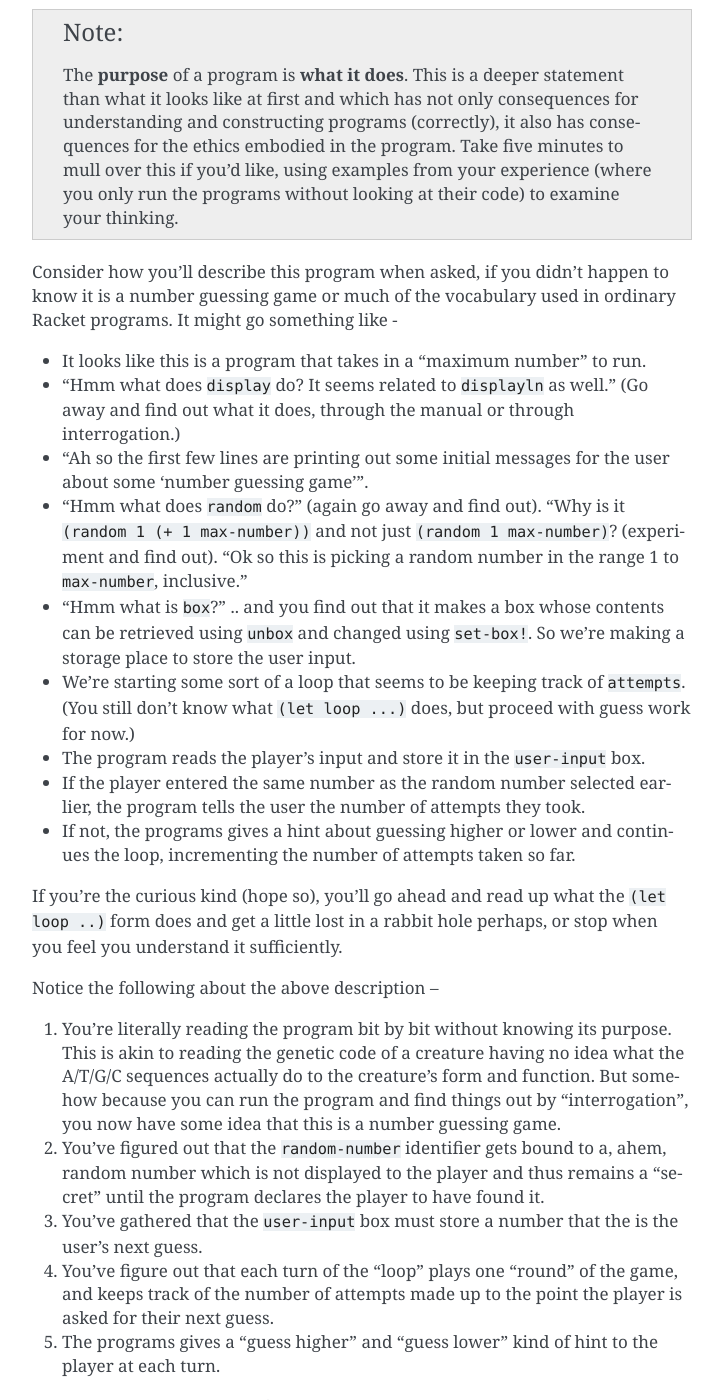
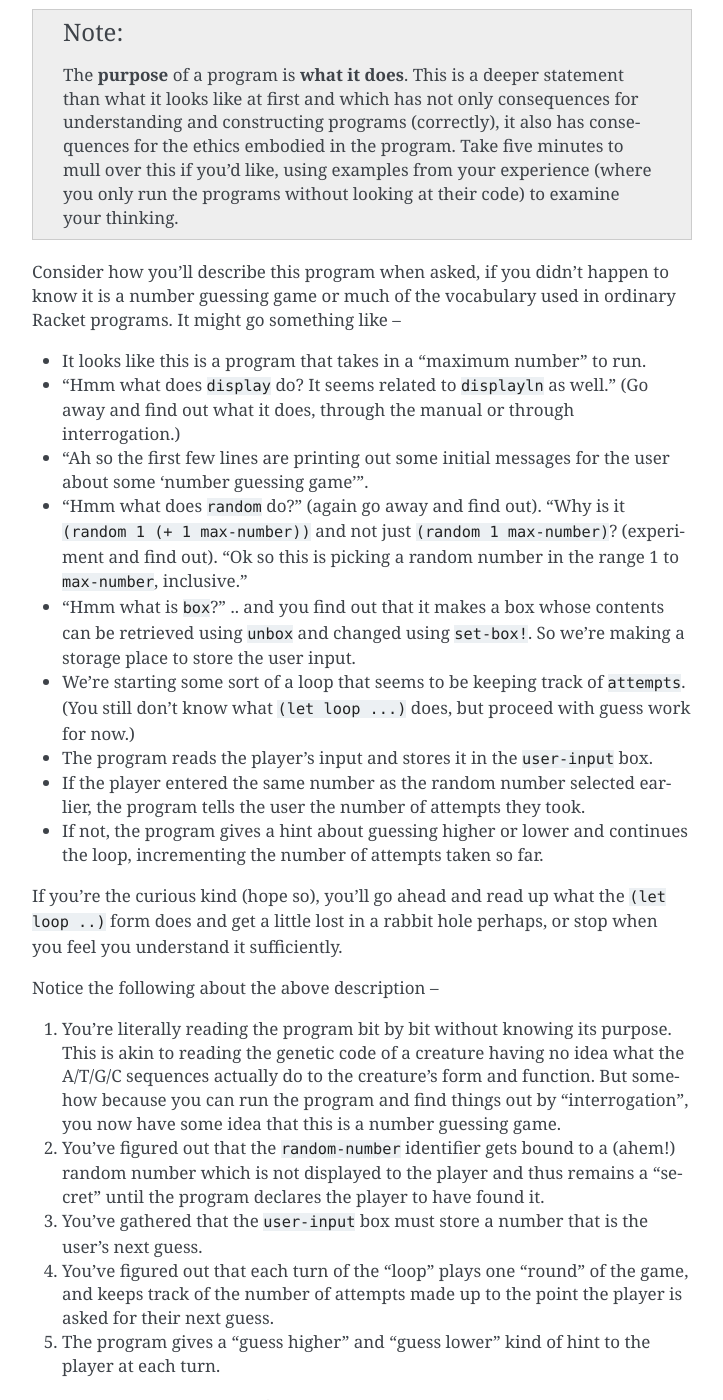
Before and after one commit to kreauniv/complit, a Sphinx documentation site: the page built from source/programs/number-guessing-game.rst, in a window 1280 px wide and 1400 px high, scrolled down 757 px. Shown: the whole window, without its empty margins (388-1111 px from the left). Built offline with Sphinx 7.4.7, drawn with Linux system fonts in a browser that asks for light colours; some of the changed text lies outside the part shown.

Commit message:
Fixed typos

```diff
--- a/source/programs/number-guessing-game.rst
+++ b/source/programs/number-guessing-game.rst
@@ -46,7 +46,7 @@ First off, run the program to see what its purpose is.
 
 Consider how you'll describe this program when asked, if you didn't happen
 to know it is a number guessing game or much of the vocabulary used in
-ordinary Racket programs. It might go something like -
+ordinary Racket programs. It might go something like --
 
 - It looks like this is a program that takes in a "maximum number" to run.
 - "Hmm what does ``display`` do? It seems related to ``displayln`` as well."
@@ -63,10 +63,10 @@ ordinary Racket programs. It might go something like -
 - We're starting some sort of a loop that seems to be keeping track of ``attempts``.
   (You still don't know what ``(let loop ...)`` does, but proceed with guess work
   for now.)
-- The program reads the player's input and store it in the ``user-input`` box.
+- The program reads the player's input and stores it in the ``user-input`` box.
 - If the player entered the same number as the random number selected earlier,
   the program tells the user the number of attempts they took.
-- If not, the programs gives a hint about guessing higher or lower and continues
+- If not, the program gives a hint about guessing higher or lower and continues
   the loop, incrementing the number of attempts taken so far.
 
 If you're the curious kind (hope so), you'll go ahead and read up what the
@@ -81,18 +81,18 @@ Notice the following about the above description --
    somehow because you can run the program and find things out by
    "interrogation", you now have some idea that this is a number guessing game.
 
-2. You've figured out that the ``random-number`` identifier gets bound to a,
-   ahem, random number which is not displayed to the player and thus remains a
+2. You've figured out that the ``random-number`` identifier gets bound to a (ahem!)
+   random number which is not displayed to the player and thus remains a
    "secret" until the program declares the player to have found it.
 
-3. You've gathered that the ``user-input`` box must store a number that the
-   is the user's next guess.
+3. You've gathered that the ``user-input`` box must store a number that is the
+   user's next guess.
 
-4. You've figure out that each turn of the "loop" plays one "round" of the game,
+4. You've figured out that each turn of the "loop" plays one "round" of the game,
    and keeps track of the number of attempts made up to the point the player is
    asked for their next guess.
 
-5. The programs gives a "guess higher" and "guess lower" kind of hint to the
+5. The program gives a "guess higher" and "guess lower" kind of hint to the
    player at each turn.
 
 Now consider the question of how you'd like to have written this program so its
@@ -126,7 +126,7 @@ an abstraction that makes the purpose of these three lines clear --
        (display "I'll pick a number from 1 to ") (display max-number) (displayln ".")
        (displayln "You have to guess it in the fewest attempts you can."))
 
-.. tip:: To make such an "extraction" as ``greet-player``, first identify the what
+.. tip:: To make such an "extraction" as ``greet-player``, first identify what
    you wish to extract by selecting the expressions. In this case, the three ``display..``
    expressions can be considered as though they were nested within a ``(begin ..)``
    form, so we can pull it out this way into the "top level" of the definitions window.
@@ -192,7 +192,7 @@ The program is still doing exactly the same things, but is starting to read a li
 simply due to good names we're choosing.
 
 So now what does the expression ``(set-box! players-guess (read))`` mean? This is asking the
-user's next guess (remember we renamed ``user-input`` to ``players-guess``. Since it depends on
+user's next guess (remember, we renamed ``user-input`` to ``players-guess``. Since it depends on
 the ``players-guess`` box, we can make the following abstraction to capture this --
 
 .. code:: racket
@@ -438,7 +437,7 @@ that's fine too.
 Taking stock
 ------------
 
-The :ref:`latest version <nggv4>` of the top level program is now much
+The :ref:`latest version <nggv4>` of the top-level program is now much
 closer to expressing the full intent of the number guessing game. You can
 pretty much just read it from start to finish and keep going because we're
 using words that are **in the domain** of the program. Words like
@@ -575,16 +574,16 @@ Now we look at an interesting case -- the ``ask-next-guess`` procedure --
 
 We notice that while we can visually inspect that ``clue`` and ``declare-win``
 and even ``play-number-guessing-game`` produce correct kinds of output values
-(what are there output values?), ``ask-next-guess`` simply passes on what the
+(what are their output values?), ``ask-next-guess`` simply passes on what the
 user typed. So if the user typed, say, ``meow`` instead of a number, the
 program errors out without very descriptive (i.e. **in-domain**) error
 messages. Also, it is not clear whether it the whole program should abort if
-the **player** made an error. That is in general a bad idea for program design.
+the **player** made an error. That is, in general, a bad idea for program design.
 :hl:`When the programmer makes an error, that's a good reason to error out in
 various ways. But when a user makes an error, it is in general advisable to
 catch these errors and report back to the user about what the desired behaviour
 actually is.` So let's fix that for ``ask-next-guess`` and some how ensure that
-it will always produce an integer as the result.
+it will always produce an integer.
 
 .. code:: racket
 
```
Also changed, not shown: other parts of source/programs/number-guessing-game.rst (+13 -14 lines).
